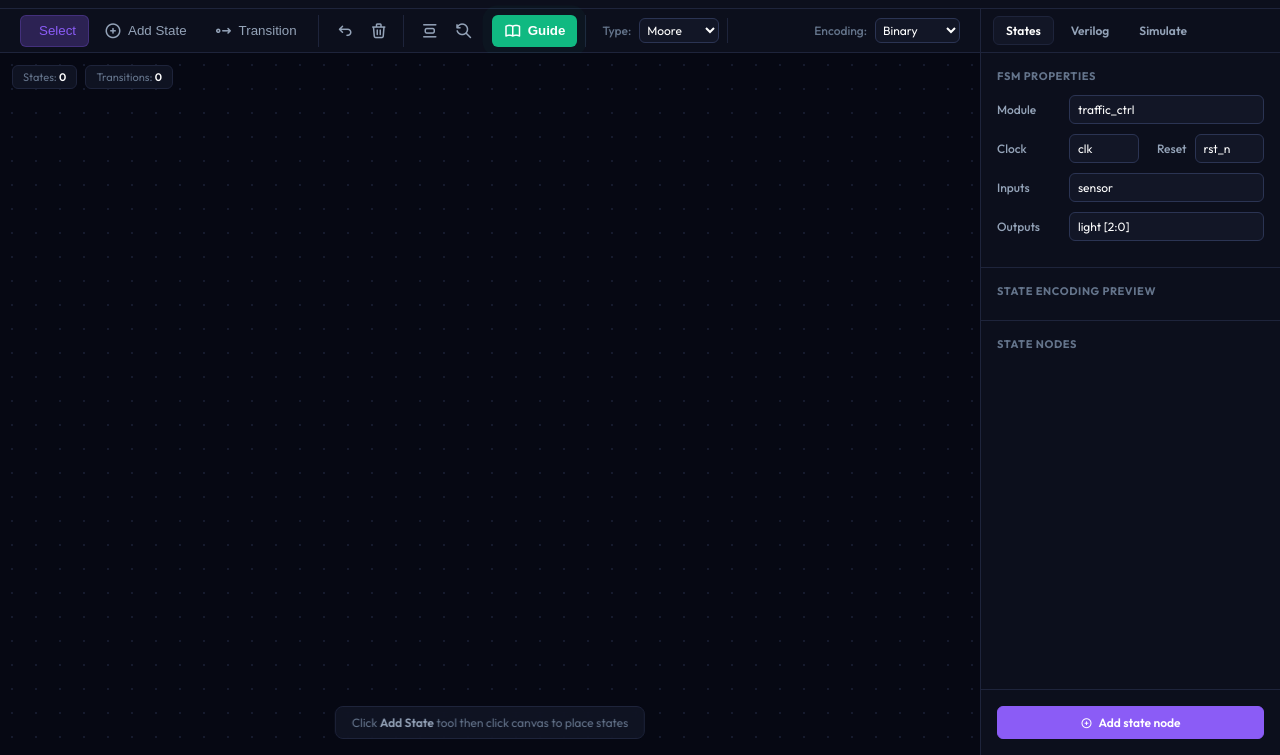
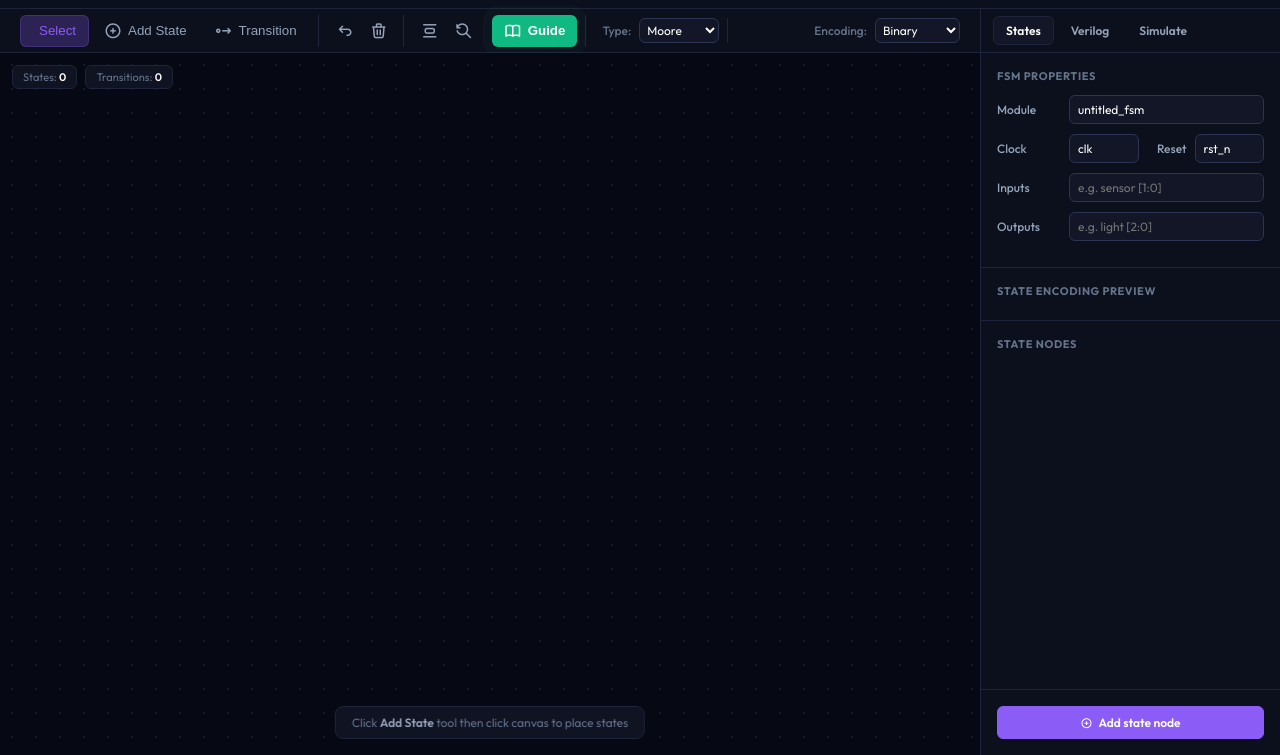
Before and after one commit to yashkhebade/SQGATE, an Electron app: page fsm-designer.html in a window 1280 px wide. Shown: the part 45-800 px from the top of the page. Drawn offline with Linux system fonts and the light colour scheme.

Commit message:
Clear residual default FSM properties (traffic_ctrl, inputs, outputs)

```diff
--- a/fsm-designer.html
+++ b/fsm-designer.html
@@ -845,7 +845,7 @@
         <div class="panel-section-title">FSM properties</div>
         <div class="field-row">
           <span class="field-label">Module</span>
-          <input class="field-input" id="mod-name" value="traffic_ctrl" spellcheck="false" onchange="generateVerilog()" />
+          <input class="field-input" id="mod-name" value="untitled_fsm" spellcheck="false" onchange="generateVerilog()" />
         </div>
         <div class="field-row">
           <span class="field-label">Clock</span>
@@ -855,11 +855,11 @@
         </div>
         <div class="field-row">
           <span class="field-label">Inputs</span>
-          <input class="field-input" id="port-inputs" value="sensor" placeholder="e.g. sensor [1:0]" spellcheck="false" onchange="generateVerilog()" />
+          <input class="field-input" id="port-inputs" value="" placeholder="e.g. sensor [1:0]" spellcheck="false" onchange="generateVerilog()" />
         </div>
         <div class="field-row">
           <span class="field-label">Outputs</span>
-          <input class="field-input" id="port-outputs" value="light [2:0]" placeholder="e.g. light [2:0]" spellcheck="false" onchange="generateVerilog()" />
+          <input class="field-input" id="port-outputs" value="" placeholder="e.g. light [2:0]" spellcheck="false" onchange="generateVerilog()" />
         </div>
       </div>
 
```
